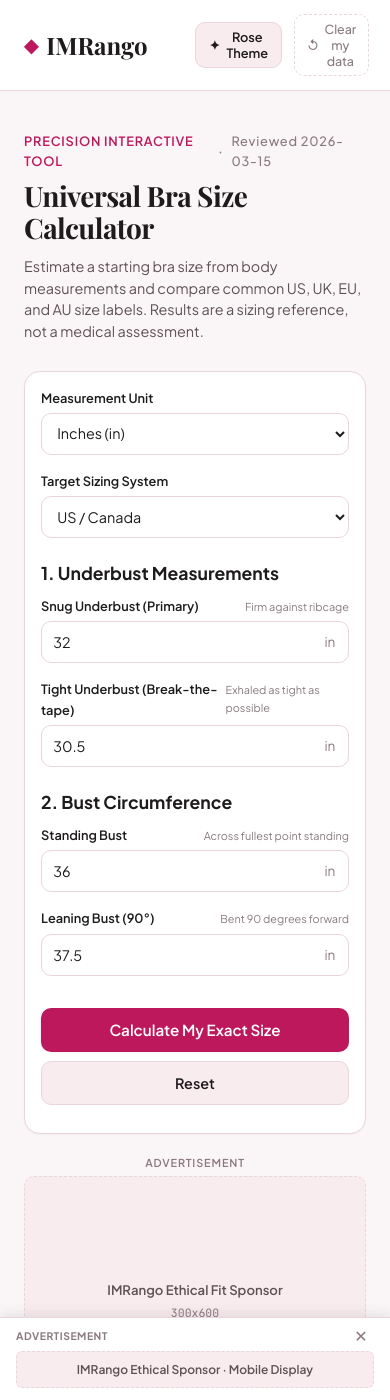
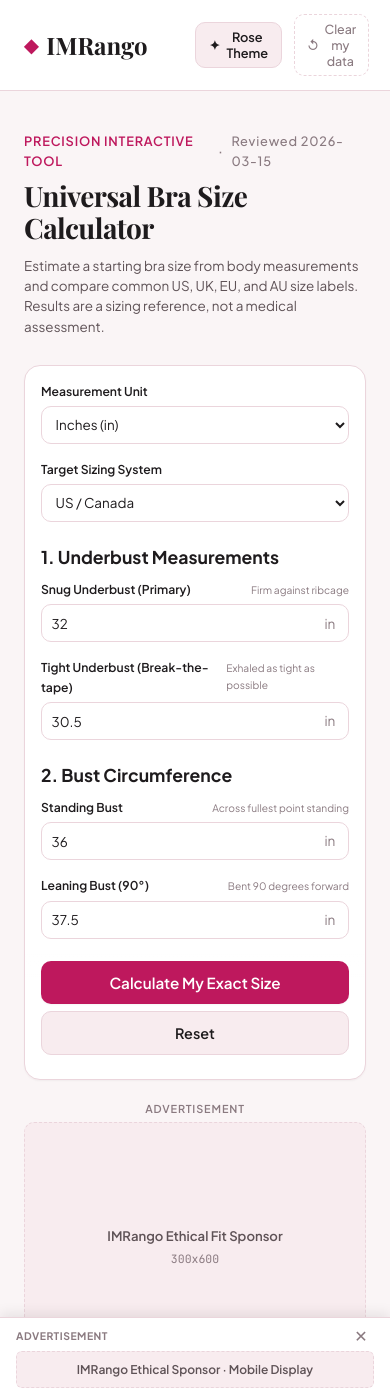
Before and after one commit to sharpedge74-cmyk/Bra-Size-Pro, a Jekyll site: the page built from bra-size-calculator.html, in a window 390 px wide and 1400 px high, scrolled down 200 px. Built offline with Jekyll 4.4.1, drawn with Linux system fonts in a browser that asks for light colours; some web fonts are replaced.

Commit message:
style: compact calculator controls and buttons

```diff
--- a/_sass/_controller-ui.scss
+++ b/_sass/_controller-ui.scss
@@ -253,7 +253,7 @@
 
 /* Sister sizes matrix */
 .sister-size-strip {
-  margin-top: 1.25rem;
+  margin-top: .9rem;
   display: grid;
   grid-template-columns: 1fr 1fr;
   gap: 0.75rem;
@@ -298,14 +298,14 @@
   position: sticky;
   bottom: 0;
   z-index: 10;
-  padding: .75rem 0 calc(.75rem + env(safe-area-inset-bottom));
-  margin-top: 1.25rem;
+  padding: .5rem 0 calc(.5rem + env(safe-area-inset-bottom));
+  margin-top: .9rem;
   background: linear-gradient(to bottom, transparent, var(--color-bg-surface) 22%);
 }
 
 .calc-action-bar button,
 .calc-action-bar a {
-  min-height: 44px;
+  min-height: 38px;
 }
 
 .sizing-result-box { scroll-margin-top: 5rem; }
@@ -313,26 +313,26 @@
 @media (max-width: 639px) {
   .tool-page-container { gap: 1.25rem; }
   .tool-title { font-size: 1.75rem; line-height: 1.15; }
-  .tool-description { font-size: .9rem; line-height: 1.5; }
+  .tool-description { font-size: .84rem; line-height: 1.5; }
   .tool-layout-split { gap: 1.25rem; }
   .tool-main-stage { padding: 1rem; border-radius: $radius-lg; }
   .calc-card-grid { gap: 1rem; }
   .calc-control-group { gap: .3rem; }
-  .calc-control-group label { font-size: .8rem; }
-  .calc-control-group .field-help { font-size: .68rem; }
+  .calc-control-group label { font-size: .76rem; }
+  .calc-control-group .field-help { font-size: .64rem; }
   .calc-input-wrapper input[type="number"],
   .calc-input-wrapper select,
   .calc-input-wrapper input[type="text"] {
-    min-height: 42px;
-    padding: .55rem .7rem;
-    font-size: .9rem;
+    min-height: 38px;
+    padding: .45rem .6rem;
+    font-size: .84rem;
   }
   .calc-action-bar {
     margin-left: -1rem;
     margin-right: -1rem;
     padding-left: 1rem;
     padding-right: 1rem;
-    gap: .6rem;
+    gap: .45rem;
     flex-wrap: wrap;
   }
   .calc-action-bar .btn-primary,
@@ -340,7 +340,7 @@
     flex: 1 1 180px;
     min-width: 0;
   }
-  .sizing-result-box { margin-top: 1.25rem; padding: 1rem; }
+  .sizing-result-box { margin-top: .9rem; padding: 1rem; }
   .result-hero-size { font-size: 1.85rem; }
   .result-equivalents-grid { grid-template-columns: repeat(2, minmax(0, 1fr)); }
 }
```
